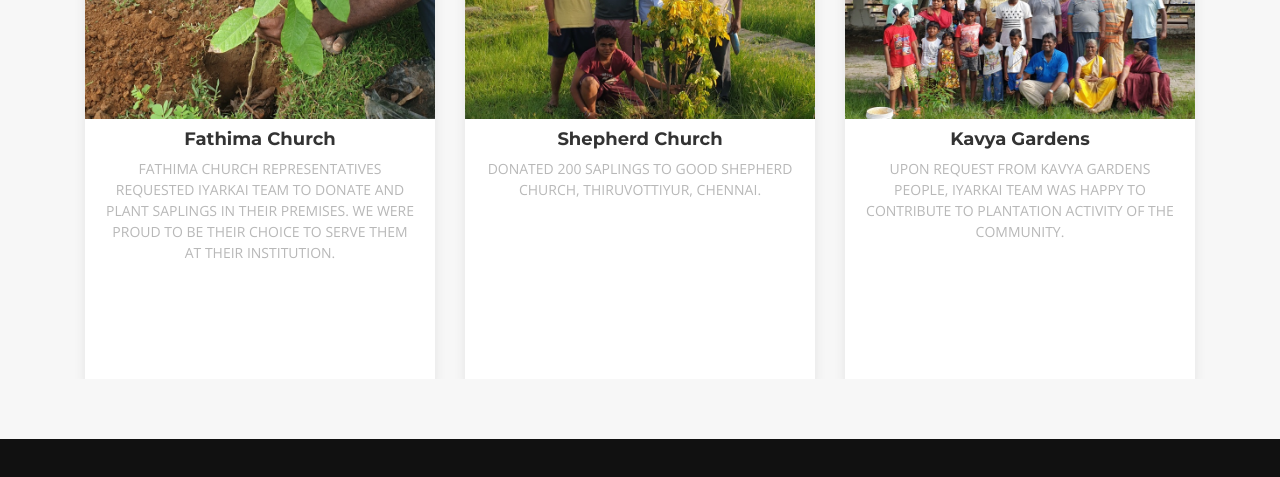
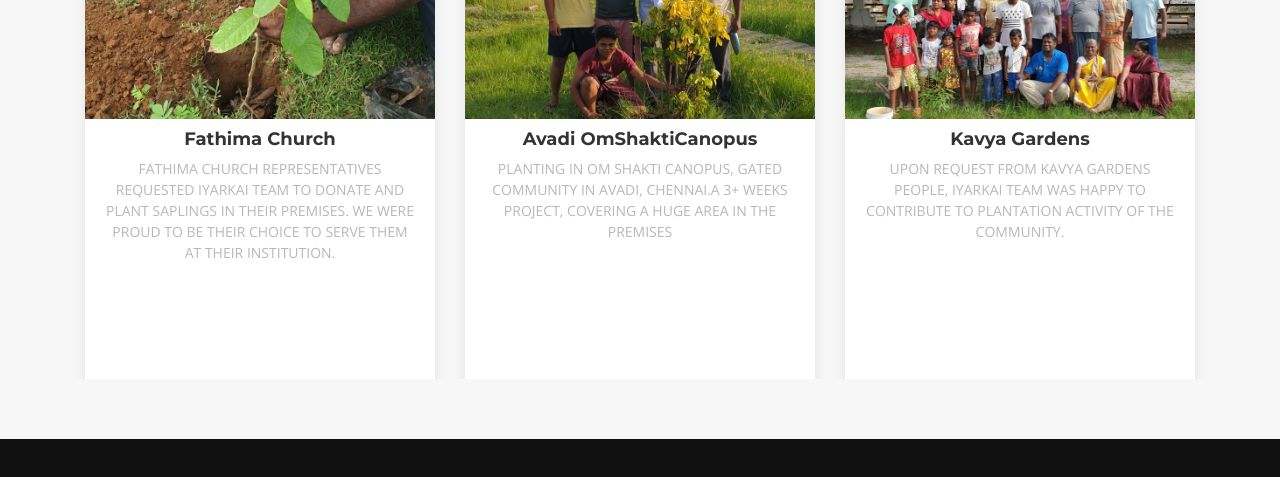
Before and after one commit to Iyarkai/website, a plain HTML site: page index.html in a window 1280 px wide. Shown: the part 2480-2957 px from the top of the page. Drawn offline with nearby package versions, Linux system fonts and the light colour scheme; files whose address does not match are found by name.

Commit message:
Automated deployment: Mon Oct 28 06:39:02 UTC 2019 4babd7bb414ee83218aa37a1a27af8def06330ea

```diff
--- a/index.html
+++ b/index.html
@@ -420,8 +420,8 @@
 							</figure>
 
 							<div class="portfolio-info">
-								<h4><a href="#">Shepherd Church</a></h4>
-								<p>Donated 200 saplings to Good Shepherd Church, Thiruvottiyur, Chennai.</p>
+								<h4><a href="#">Avadi OmShaktiCanopus</a></h4>
+								<p>Planting in Om Shakti Canopus, Gated community in Avadi, Chennai.A 3+ weeks project, covering a huge area in the premises</p>
 							</div>
 						</div>
 					</div>
```
